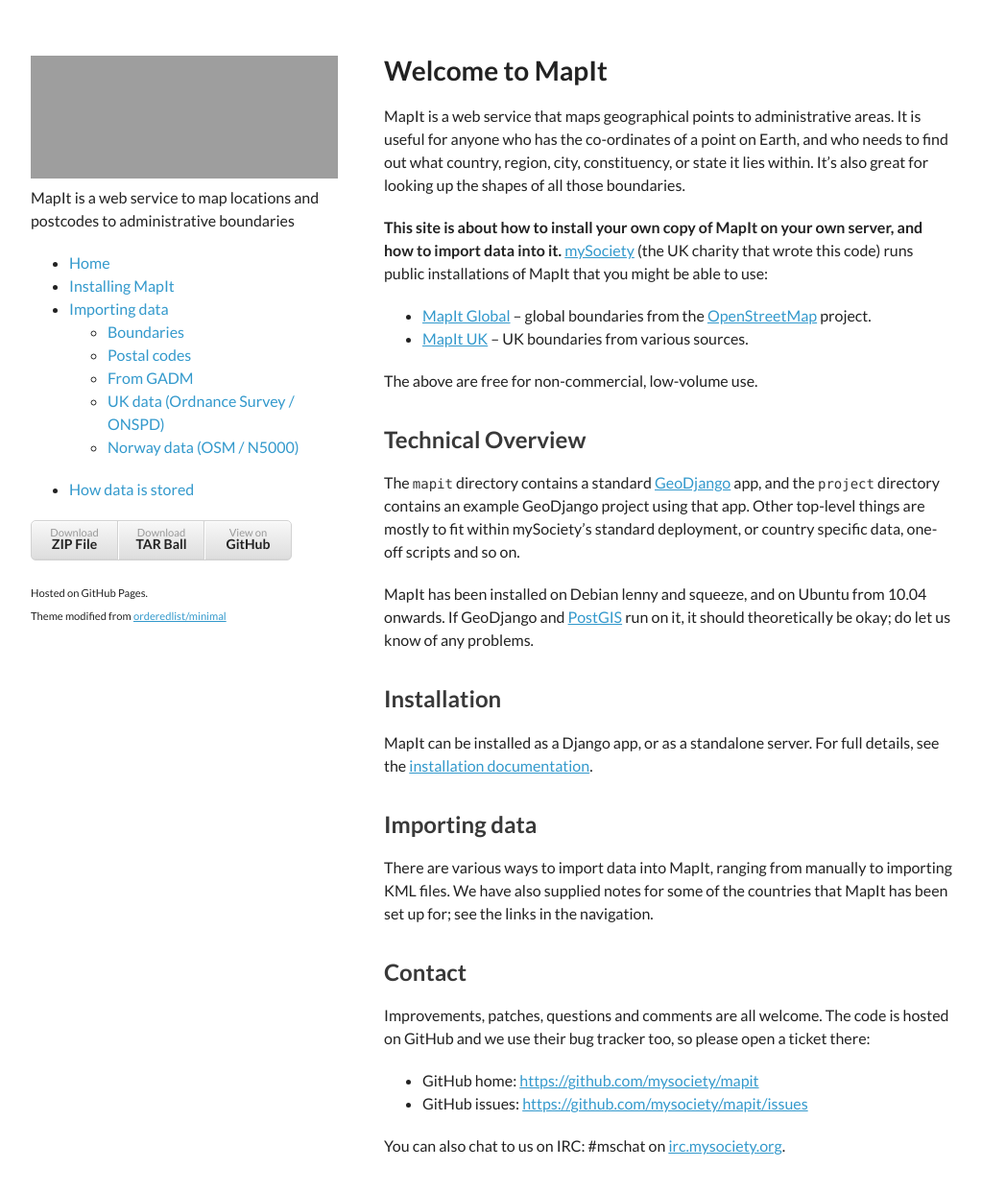
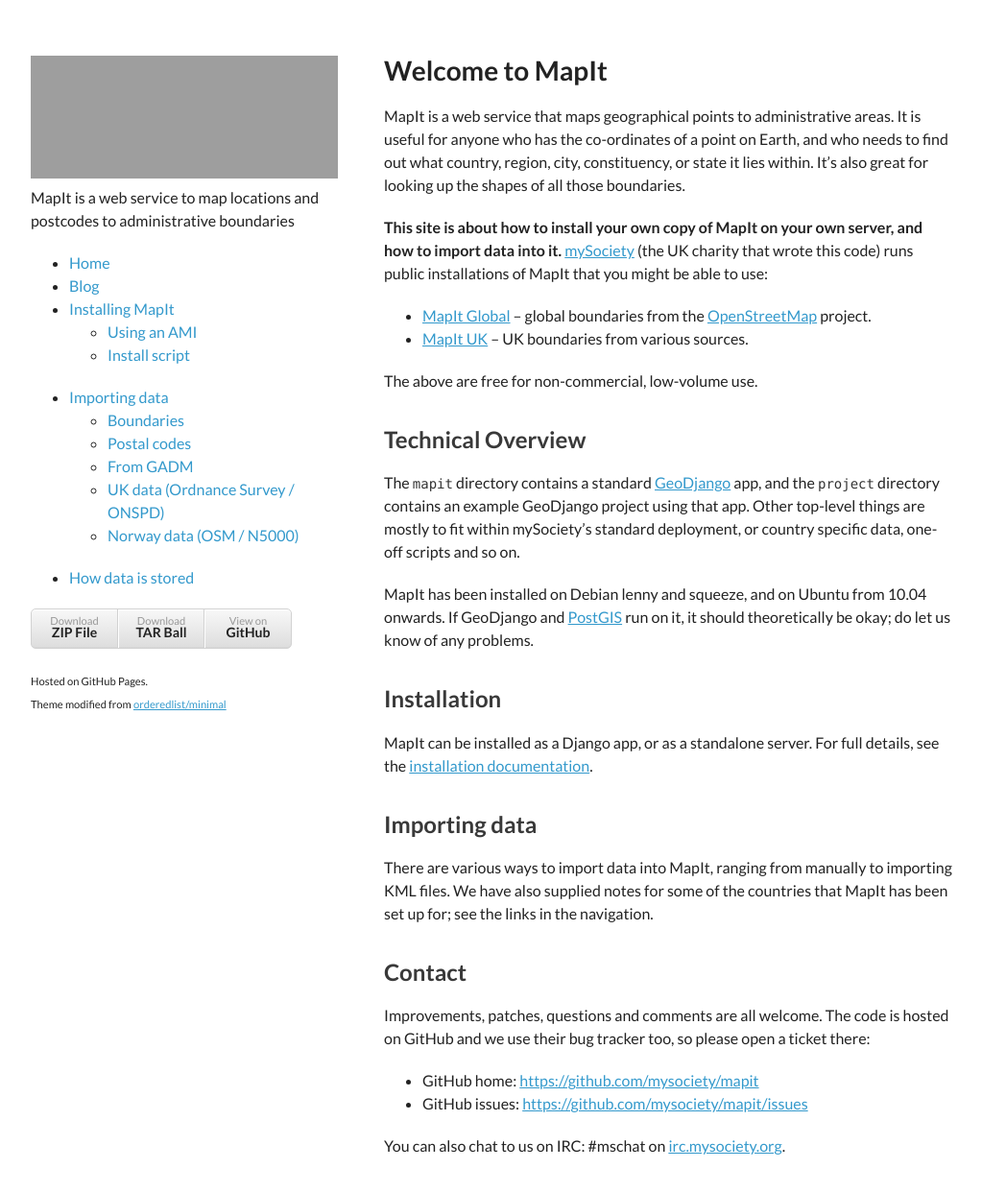
Before and after one commit to mysociety/mapit, a Jekyll site: the page built from index.md, in a window 1280 px wide and 1274 px high. Shown: the top 1242 px of the window at 96% size, without its empty margins (128-1151 px from the left). Built offline with Jekyll 4.4.1, drawn with Linux system fonts in a browser that asks for light colours; grey boxes are pictures that could not be loaded.

Commit message:
Add install items to navigation.

```diff
--- a/_config.yml
+++ b/_config.yml
@@ -4,3 +4,9 @@
 auto: true
 server: true
 permalink: pretty
+
+authors:
+  mark:
+    display_name: Mark
+  matthew:
+    display_name: Matthew
--- a/_layouts/default.html
+++ b/_layouts/default.html
@@ -19,8 +19,13 @@
           <p>MapIt is a web service to map locations and postcodes to administrative boundaries</p>
           <ul>
             <li><a href="{{ site.baseurl }}">Home</a></li>
-            <li><a href="{{ site.baseurl }}install/">Installing MapIt</a></li>
-            <!-- <li><a href="{{ site.baseurl }}import/">Using MapIt</a></li> -->
+            <li><a href="{{ site.baseurl }}blog/">Blog</a></li>
+            <li><a href="{{ site.baseurl }}install/">Installing MapIt</a>
+            <ul>
+                <li><a href="{{ site.baseurl }}install/ami/">Using an AMI</a></li>
+                <li><a href="{{ site.baseurl }}install/install-script">Install script</a></li>
+            </ul>
+            </li>
             <li><a href="{{ site.baseurl }}import/">Importing data</a>
             <ul>
                 <li><a href="{{ site.baseurl }}import/boundaries/">Boundaries</a>
--- a/_layouts/post.html
+++ b/_layouts/post.html
@@ -8,10 +8,4 @@
         <p>by {{ author.display_name }}</p>
     </div>
     {{ content }}
-
-    <hr>
-    <p>If you have any questions, or problems installing the code, please do
-    <a href="/contact/">get in touch</a>, or post on our
-    <a href="https://secure.mysociety.org/admin/lists/mailman/listinfo/fixmystreet">mailing list</a>.
-
 </div>
```
Also changed, not shown: other parts of _layouts/default.html (+0 -1 lines).
